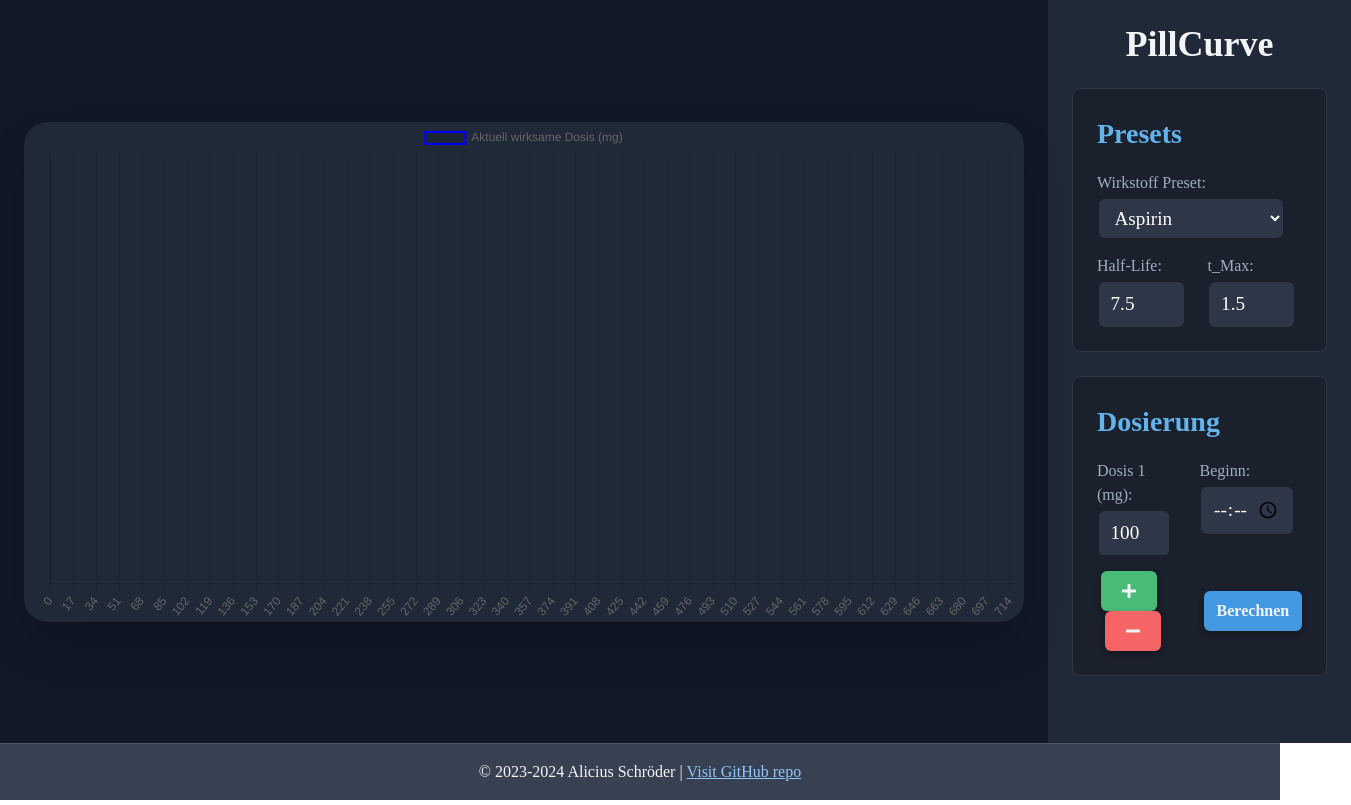
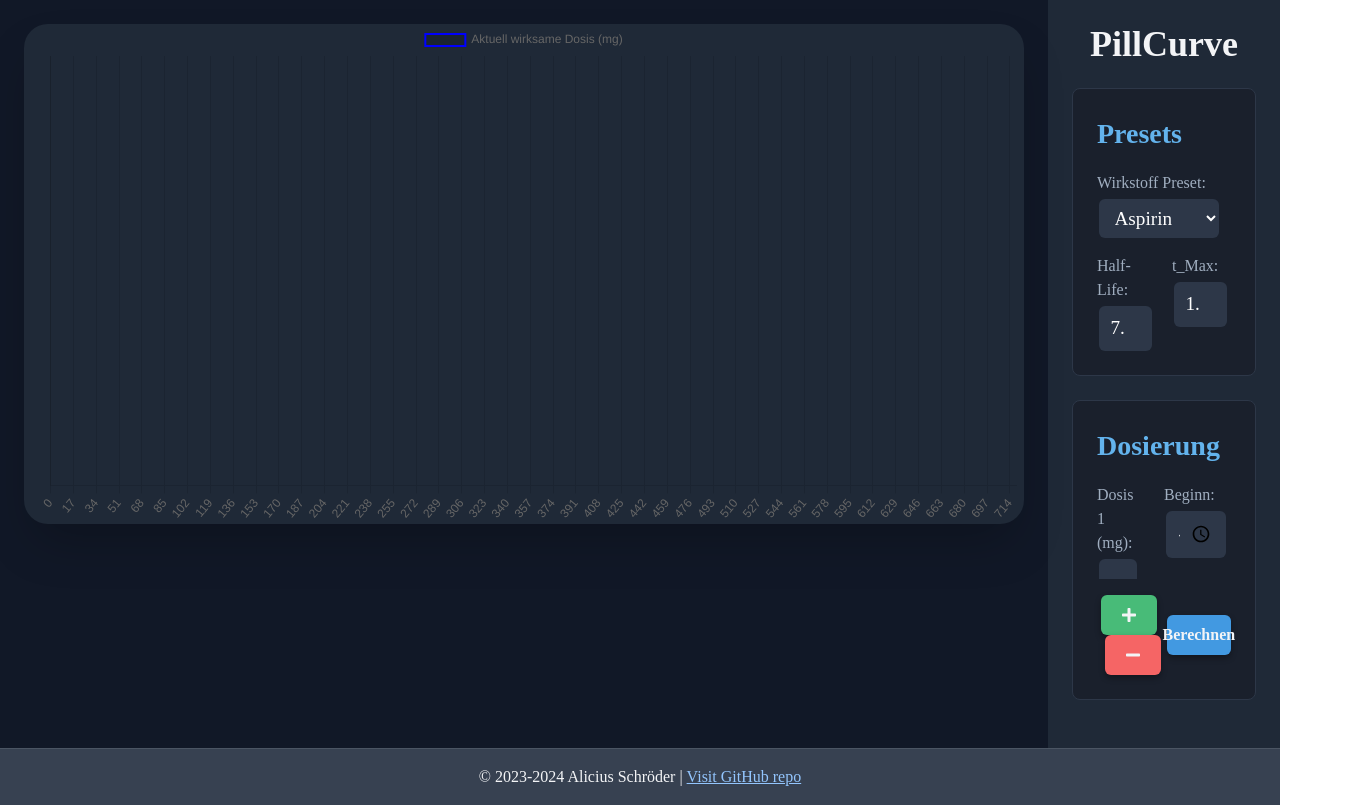
Before and after one commit to aliciusschroeder/pillcurve, a Next.js app: page /dosingform in a window 1280 px wide. Shown: the whole page, 1351 px wide, since content can reach past the window. Built offline with nearby package versions, Linux system fonts and the light colour scheme.

Commit message:
Remove unused code

```diff
--- a/src/components/DosingForm.tsx
+++ b/src/components/DosingForm.tsx
@@ -1,6 +1,6 @@
 // src/components/DosingForm.tsx
 
-import React, { useState } from 'react';
+import React from 'react';
 import PresetSelector from './PresetSelector';
 import DoseInput from './DoseInput';
 import ChartDisplay from './ChartDisplay';
@@ -19,8 +19,9 @@ const DosingForm: React.FC = () => {
         handleRemoveDose,
         handleStartingTimeChange,
         concentrationData,
-        setConcentrationData,
         calculateConcentrationLocally,
+        handleHalfLifeChange,
+        handleTMaxChange,
     } = useDosingForm();
 
     const handleCalculateClick = () => {
@@ -31,6 +32,7 @@ const DosingForm: React.FC = () => {
 
     return (
         <>
+            <div className="flex-grow">
                 <ChartDisplay
                     doses={formData.doses}
                     times={formData.times}
@@ -39,13 +41,16 @@ const DosingForm: React.FC = () => {
                     tMax={formData.tMax}
                     concentrationData={concentrationData}
                 />
-            <aside className="md:w-96 bg-gray-800 p-6">
+            </div>
+            <aside className="md:w-96 bg-gray-800 p-6 overflow-auto">
                 <h1 className="text-4xl font-bold text-center mb-6">PillCurve</h1>
                 <PresetSelector
                     presets={presets}
                     selectedPreset={selectedPreset}
                     onSelectedPresetChange={handlePresetChange}
                     getSelectedPreset={getSelectedPreset}
+                    onHalfLifeChange={handleHalfLifeChange}
+                    onTMaxChange={handleTMaxChange}
                 />
                 <DoseInput
                     doseCount={formData.doses.length}
```
Lines whose indentation alone changed are shown as unchanged.
